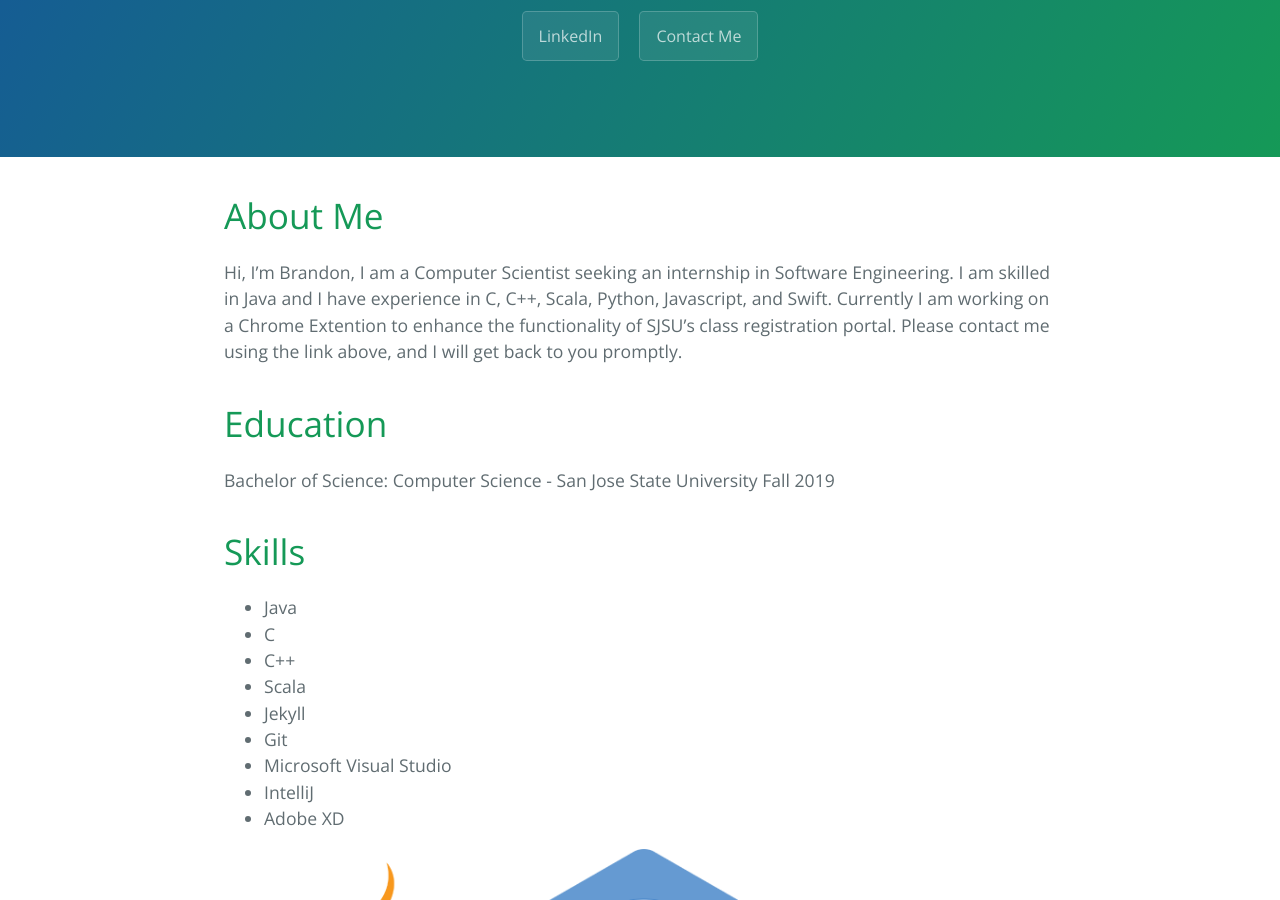
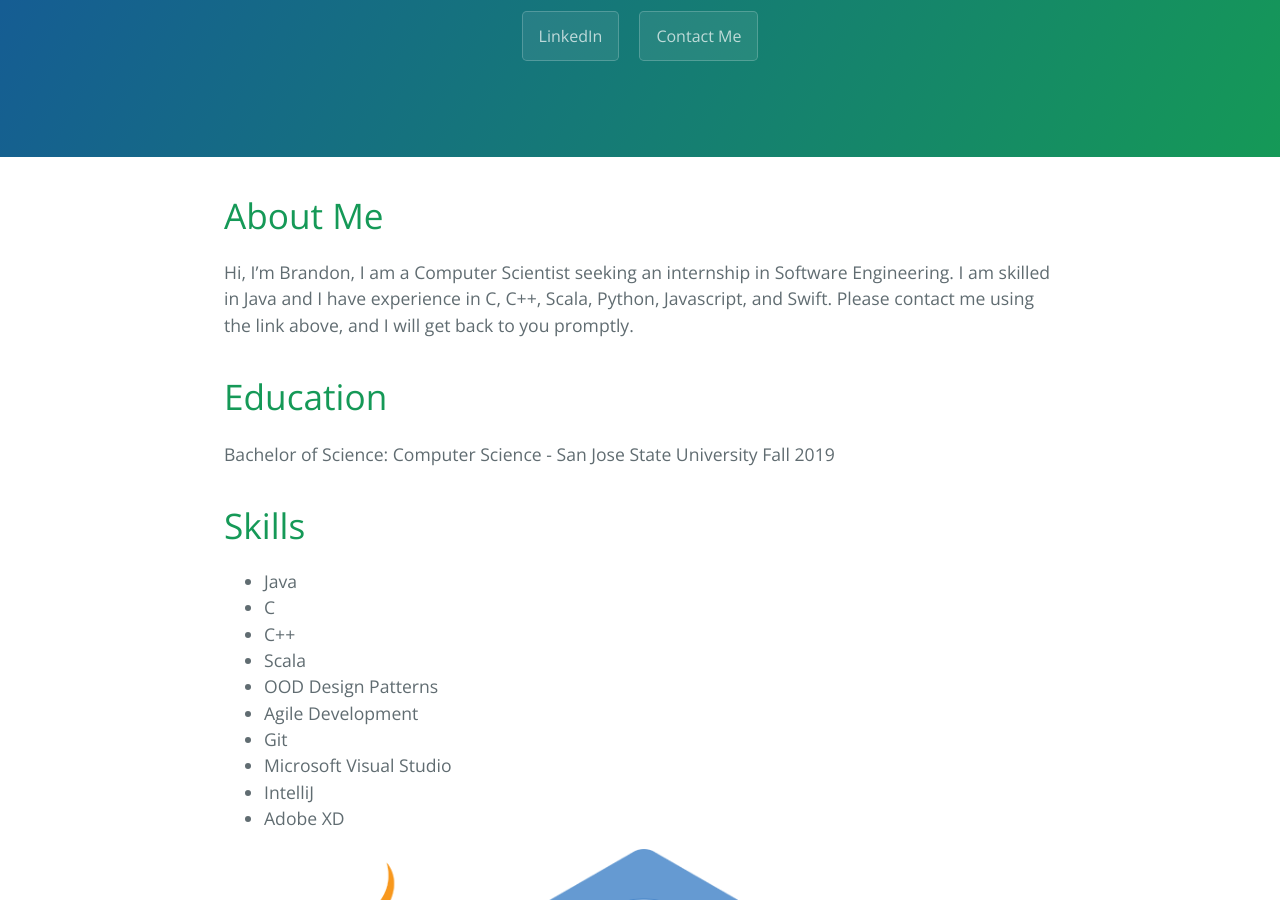
Before and after one commit to brandon-a/personal-website, a Jekyll site: the page built from index.md, in a window 1280 px wide and 900 px high, scrolled down 226 px. Built offline with Jekyll 4.4.1, drawn with Linux system fonts in a browser that asks for light colours; our own code applies the rules of GitHub Pages for plain Markdown files.

Commit message:
Update index.md

```diff
--- a/index.md
+++ b/index.md
@@ -4,7 +4,7 @@ layout: default
 
 # About Me
 
-Hi, I'm Brandon, I am a Computer Scientist seeking an internship in Software Engineering. I am skilled in Java and I have experience in C, C++, Scala, Python, Javascript, and Swift. Currently I am working on a Chrome Extention to enhance the functionality of SJSU's class registration portal. Please contact me using the link above, and I will get back to you promptly.
+Hi, I'm Brandon, I am a Computer Scientist seeking an internship in Software Engineering. I am skilled in Java and I have experience in C, C++, Scala, Python, Javascript, and Swift. Please contact me using the link above, and I will get back to you promptly.
 
 # Education
 
@@ -16,7 +16,8 @@ Bachelor of Science: Computer Science - San Jose State University Fall 2019
 *   C
 *   C++
 *   Scala
-*   Jekyll
+*   OOD Design Patterns
+*   Agile Development
 *   Git
 *   Microsoft Visual Studio
 *   IntelliJ
```
